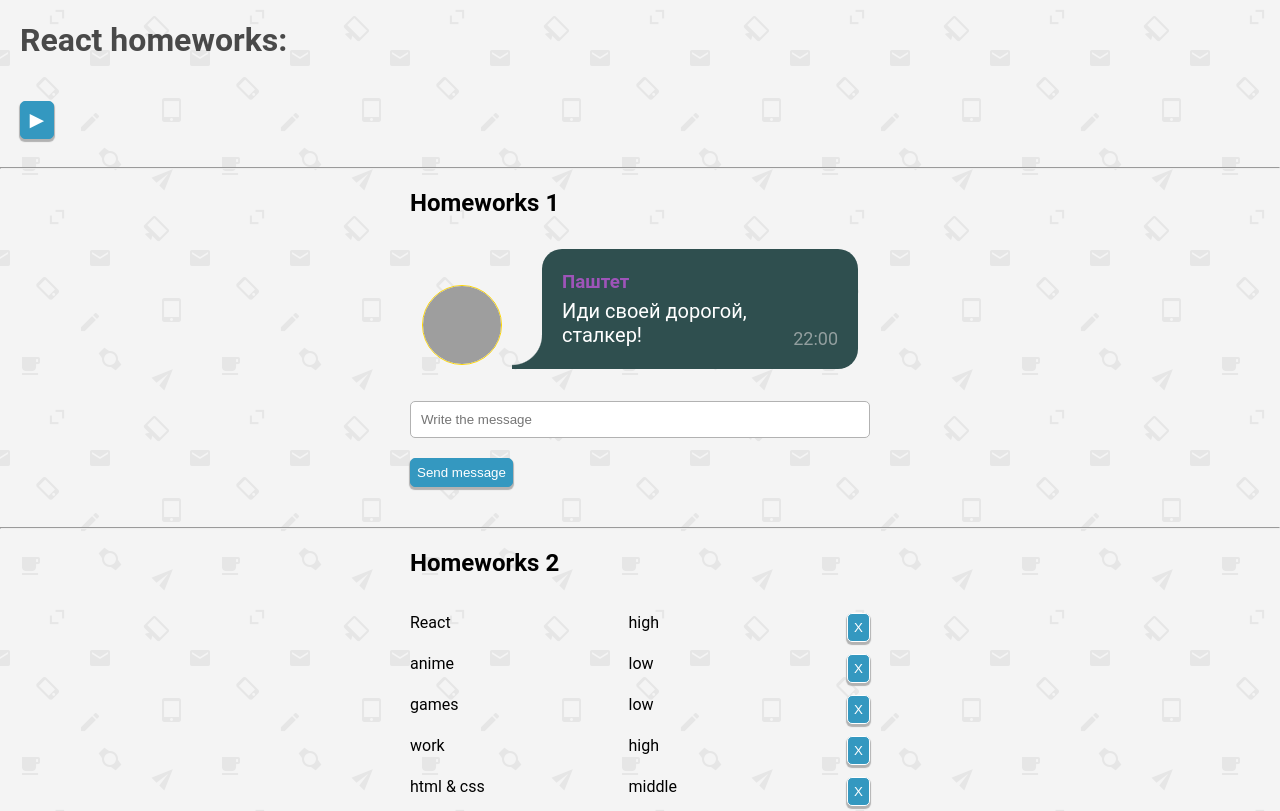
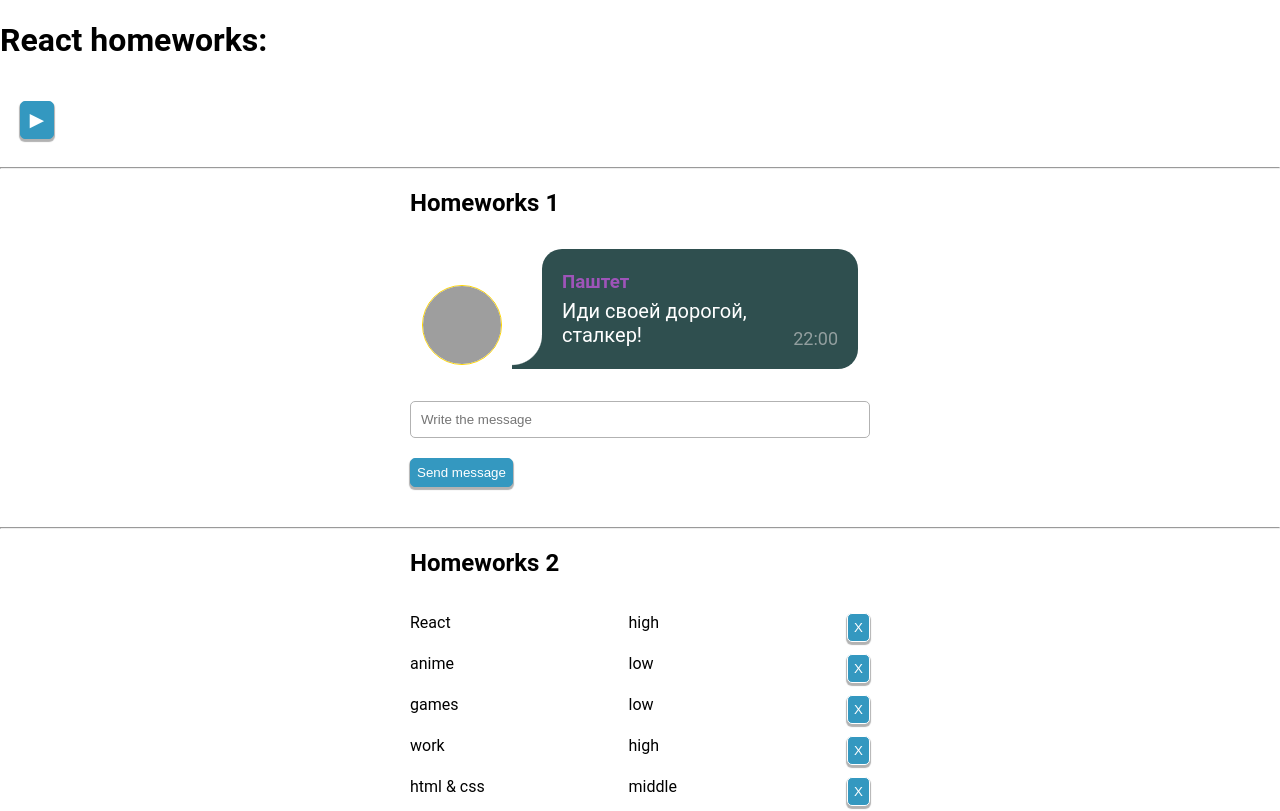
Before and after one commit to aivan3d66/tasksFromIgnat, a React (Create React App) app: page / in a window 1280 px wide. Shown: the top 811 px of the page. Built offline with nearby package versions, Linux system fonts and the light colour scheme; grey boxes are pictures that could not be loaded.

Commit message:
delete h1 styles

```diff
--- a/src/p1-main/m1-ui/u1-app/App.module.css
+++ b/src/p1-main/m1-ui/u1-app/App.module.css
@@ -10,10 +10,4 @@ html {
 
 body {
   font-family: 'Roboto', serif;
-  background-image: url("../../../../src/email.png");
 }
-
-.App h1 {
-  padding: 0 20px;
-  color: rgba(0, 0, 0, 0.7);
-}
```
